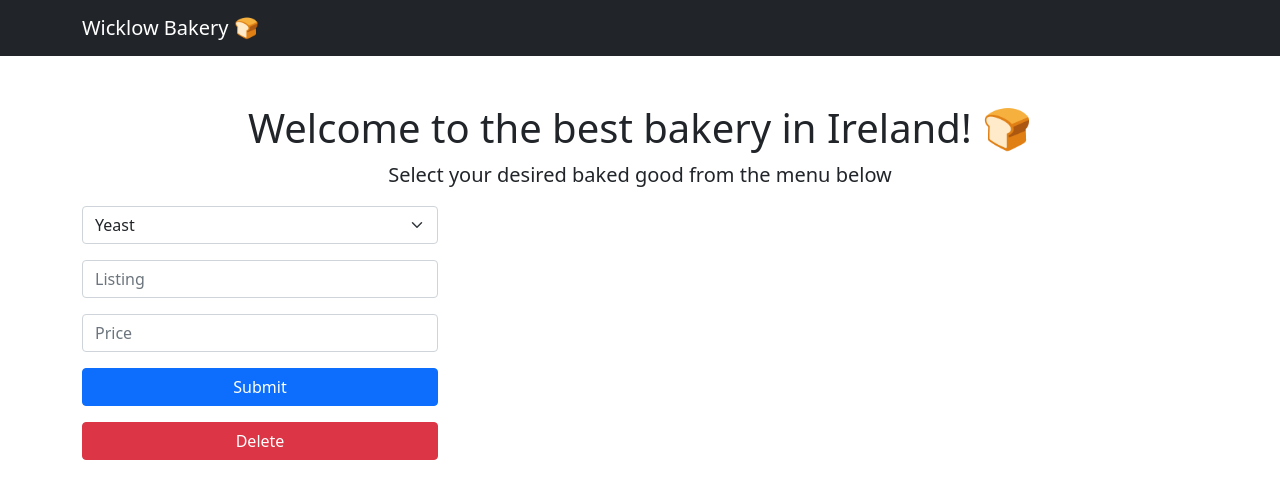
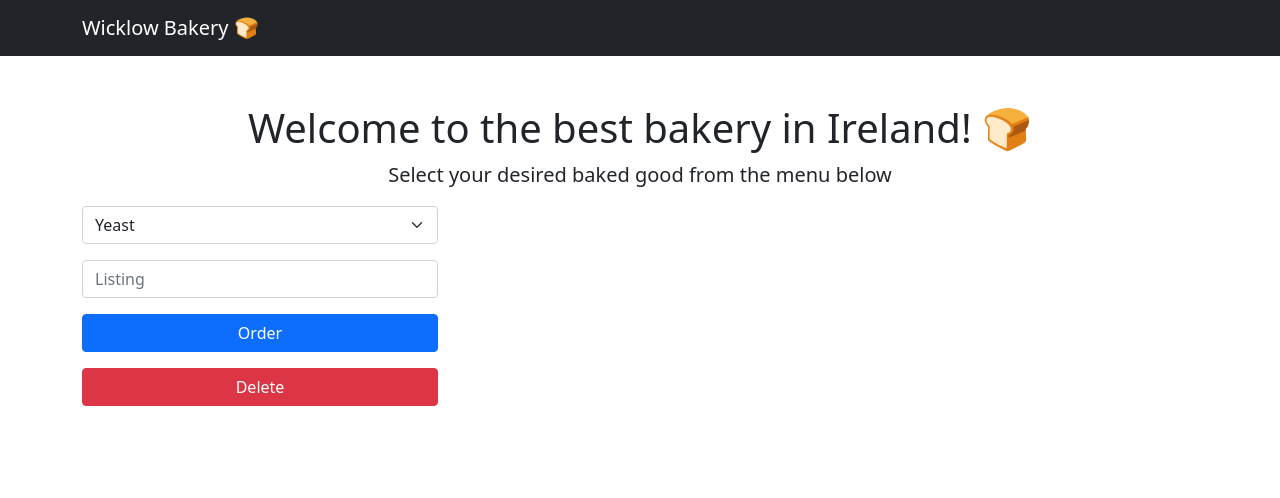
Before and after one commit to CCTMatt/ssp-ca3, a website: page views/index.html in a window 1280 px wide. Drawn offline with nearby package versions, Linux system fonts and the light colour scheme; no server answers.

```diff
--- a/views/index.html
+++ b/views/index.html
@@ -56,9 +56,8 @@
                                 <option value="4">Cake</option>
                             </select>
                             <input class="form-control mt-3" type="text" name="listing" placeholder="Listing">
-                            <input class="form-control mt-3" type="text" name="price" placeholder="Price">
                             <div class="d-grid gap-2 mt-3">
-                                <button type="submit" class="btn btn-primary btn-block">Submit</button>
+                                <button type="submit" class="btn btn-primary btn-block">Order</button>
                             </div>
                         </div>
                     </form>
```
